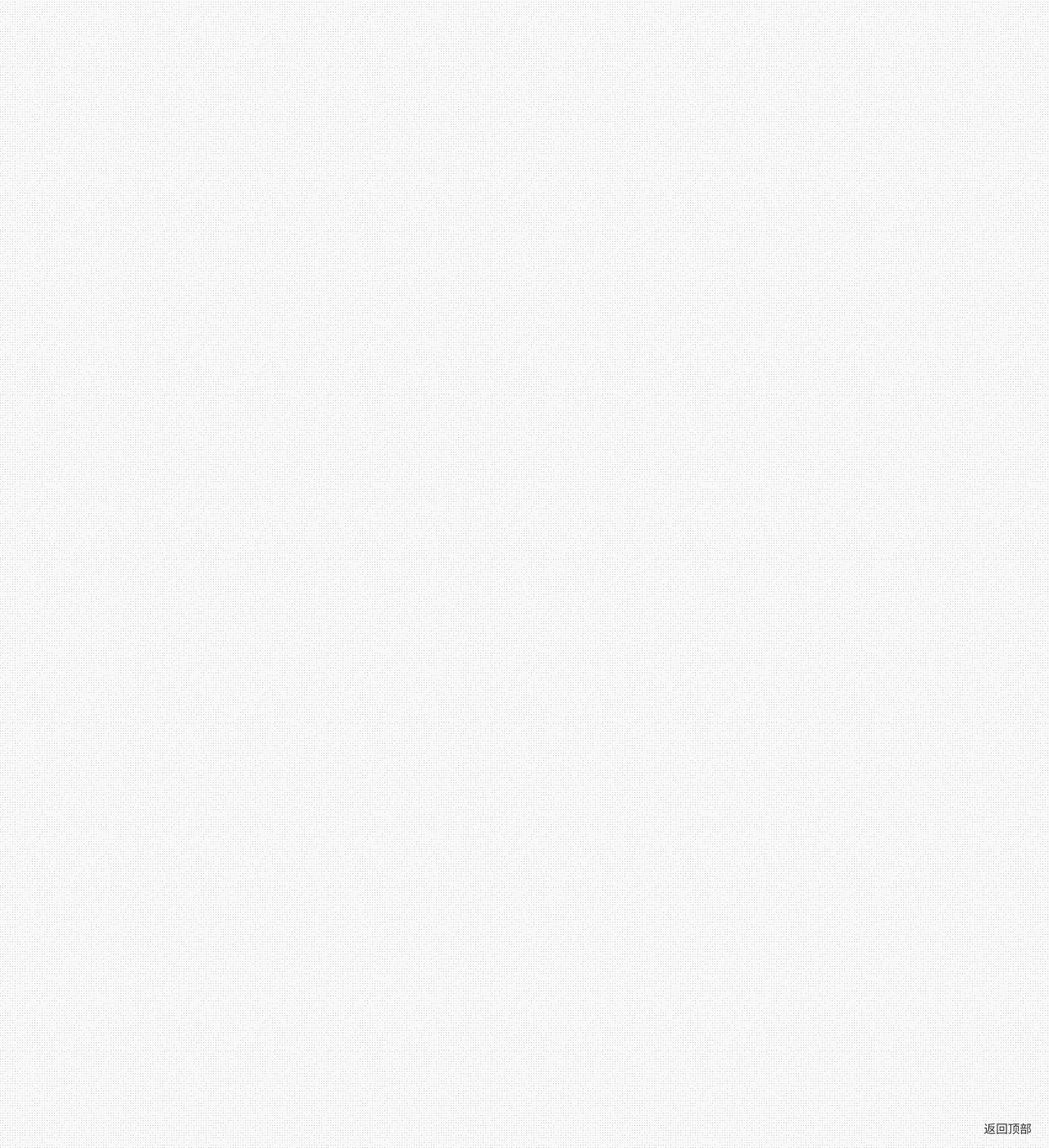
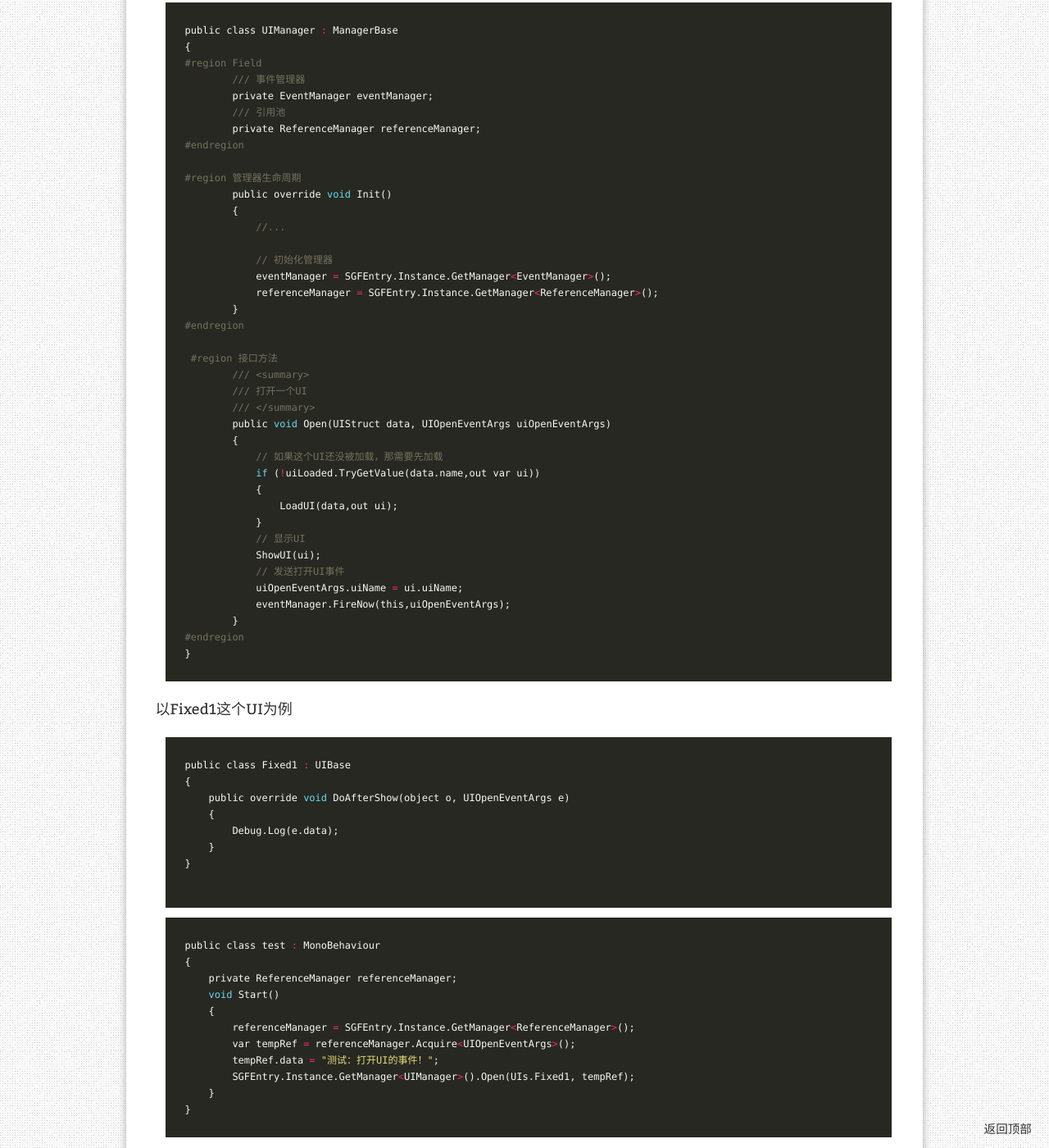
Before and after one commit to Gasskin/Gasskin, a Jekyll site: the page built from _posts/2021-04-19-事件池 .md, in a window 1280 px wide and 1400 px high, scrolled down 7918 px. Shown: the whole window at 82% size. Built offline with Jekyll 4.4.1, drawn with Linux system fonts in a browser that asks for light colours; comment, search, counter and statistics services are not loaded; some of the changed text lies outside the part shown.

Commit message:
事件池

````diff
--- a/_posts/2021-04-19-事件池 .md
+++ b/_posts/2021-04-19-事件池 .md
@@ -255,3 +255,171 @@
 完全都是在调用事件池中的方法，单纯只是一个代理类而已
 
 好了让我们先来测试一下，以打开UI为例，首先我们需要有一个打开UI的数据类型，且必须继承自GolbalEventArgs
+
+![1](https://www.logarius.icu/images/SimpleGameFramework/Event/1.png)
+
+```c
+public class UIOpenEventArgs : GlobalEventArgs
+{
+    /// UI的名字，所有的UI都会注册这个事件，则需要靠名称来确定当前到底打开了哪一个UI
+    public string uiName;
+
+    public string data;
+
+    /// 这个ID是事件的ID，会根据事件ID找到相应的处理方法
+    public override int Id
+    {
+        get
+        {
+            return SGFEvents.OpenUI.GetHashCode();
+        }
+        set { }
+    }
+
+    /// 归还引用后清空数据
+    public override void Clear()
+    {
+        Id = UIRegister.None.GetHashCode();
+        uiName = string.Empty;
+        data = string.Empty;
+    }
+}
+```
+
+然后让我们在UI中注册这个事件，打开UI这个事件应该是所有UI都需要的，所以我们直接在UIBase中注册
+
+在此之前，为了事件方便管理，我们把所有事件的ID注册到一个类中
+
+```c
+/// 注册所有事件的事件编码
+public enum SGFEvents
+{
+        /*================== UI相关 =================*/
+        OpenUI,
+}
+```
+
+更新UIBase
+
+```c
+public abstract class UIBase : MonoBehaviour
+{
+#region Field
+        /// 事件管理器
+        private EventManager eventManager;
+        /// UI的名字，不可重复
+        public string uiName;
+#endregion
+
+#region MonoBehaviour
+        private void Awake()
+        {
+            eventManager = SGFEntry.Instance.GetManager<EventManager>();
+            eventManager.Subscribe(SGFEvents.OpenUI,AfterShow);
+            Load();
+        }
+
+        private void OnDestroy()
+        {
+            eventManager.Unsubscribe(SGFEvents.OpenUI,AfterShow);
+            UnLoad();
+        }
+#endregion
+
+
+#region 工具方法
+        private void AfterShow(object o, GlobalEventArgs e)
+        {
+            var temp = e as UIOpenEventArgs;
+            if (!temp.uiName.Equals(uiName))
+            {
+                return;
+            }
+            DoAfterShow(o,temp);
+        }
+#endregion
+
+#region 事件
+        /// <summary>
+        /// 会在这个UI显示后调用
+        /// </summary>
+        public virtual void DoAfterShow(object o, UIOpenEventArgs e)
+        {
+
+        }
+#endregion
+}
+```
+
+更新UIManager
+
+```c
+public class UIManager : ManagerBase
+{
+#region Field
+        /// 事件管理器
+        private EventManager eventManager;
+        /// 引用池
+        private ReferenceManager referenceManager;
+#endregion
+
+#region 管理器生命周期
+        public override void Init()
+        {
+            //...
+
+            // 初始化管理器
+            eventManager = SGFEntry.Instance.GetManager<EventManager>();
+            referenceManager = SGFEntry.Instance.GetManager<ReferenceManager>();
+        }
+#endregion
+
+ #region 接口方法
+        /// <summary>
+        /// 打开一个UI
+        /// </summary>
+        public void Open(UIStruct data, UIOpenEventArgs uiOpenEventArgs)
+        {
+            // 如果这个UI还没被加载，那需要先加载
+            if (!uiLoaded.TryGetValue(data.name,out var ui))
+            {
+                LoadUI(data,out ui);
+            }
+            // 显示UI
+            ShowUI(ui);
+            // 发送打开UI事件
+            uiOpenEventArgs.uiName = ui.uiName;
+            eventManager.FireNow(this,uiOpenEventArgs);
+        }
+#endregion
+}
+```
+
+以Fixed1这个UI为例
+
+```c
+public class Fixed1 : UIBase
+{
+    public override void DoAfterShow(object o, UIOpenEventArgs e)
+    {
+        Debug.Log(e.data);
+    }
+}
+
+```
+
+```c
+public class test : MonoBehaviour
+{
+    private ReferenceManager referenceManager;
+    void Start()
+    {
+        referenceManager = SGFEntry.Instance.GetManager<ReferenceManager>();
+        var tempRef = referenceManager.Acquire<UIOpenEventArgs>();
+        tempRef.data = "测试：打开UI的事件！";
+        SGFEntry.Instance.GetManager<UIManager>().Open(UIs.Fixed1, tempRef);
+    }
+}
+```
+
+![1](https://www.logarius.icu/images/SimpleGameFramework/Event/2.png)
````
Also changed, not shown: _posts/2021-04-19-引用池.md (+1 -0 lines), images/SimpleGameFramework/Event/2.png (added).
